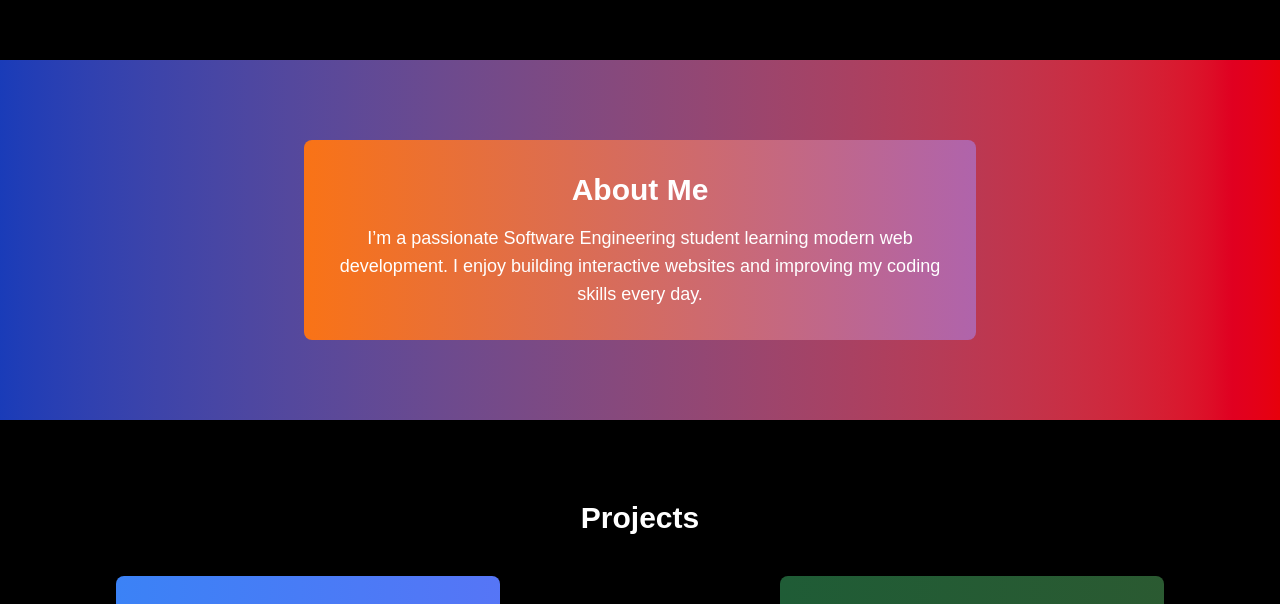
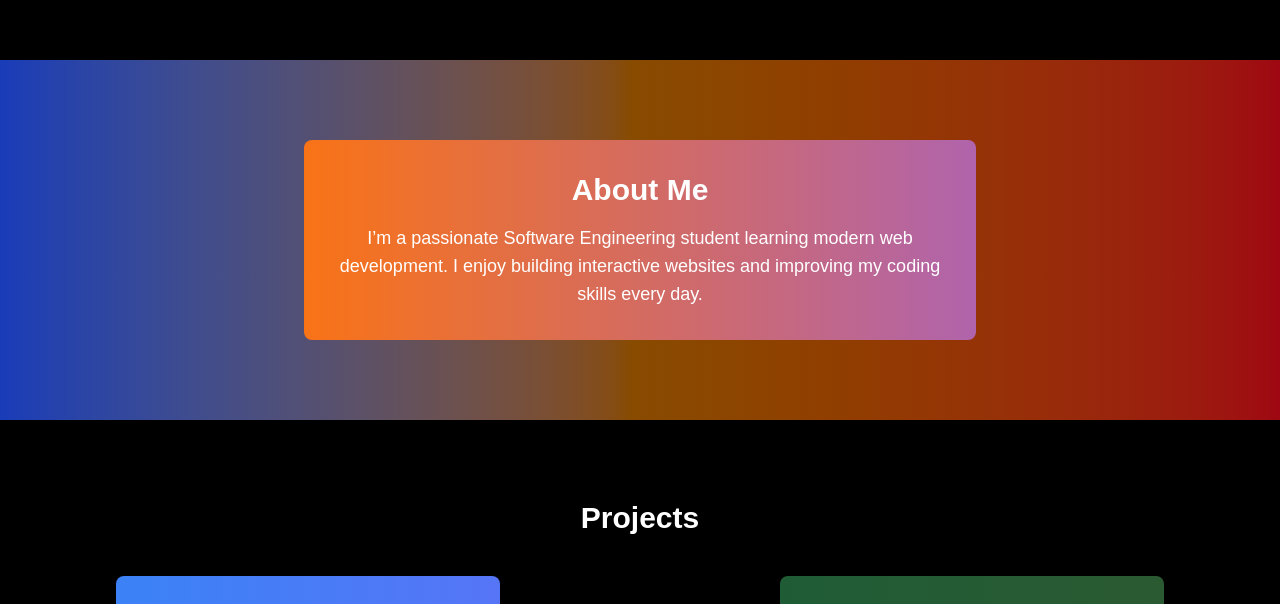
Before and after one commit to sameer890678/portfolio, a Next.js app: page / in a window 1280 px wide. Shown: the part 740-1344 px from the top of the page. Built offline with nearby package versions, Linux system fonts and the light colour scheme.

Commit message:
again changing

```diff
--- a/app/page.tsx
+++ b/app/page.tsx
@@ -50,7 +50,7 @@ export default function Home() {
       </section>
 
       {/* About Section */}
-<section className="py-20 px-4 bg-gradient-to-r from-blue-800 to-red-600 flex justify-center">
+<section className="py-20 px-4 bg-gradient-to-r from-blue-800 via-yellow-800 to-red-800 flex justify-center">
   <div className="max-w-2xl text-center p-8 rounded-lg text-white about-hover">
     <h2 className="text-3xl font-bold mb-4">About Me</h2>
     <p className="text-lg">
```
